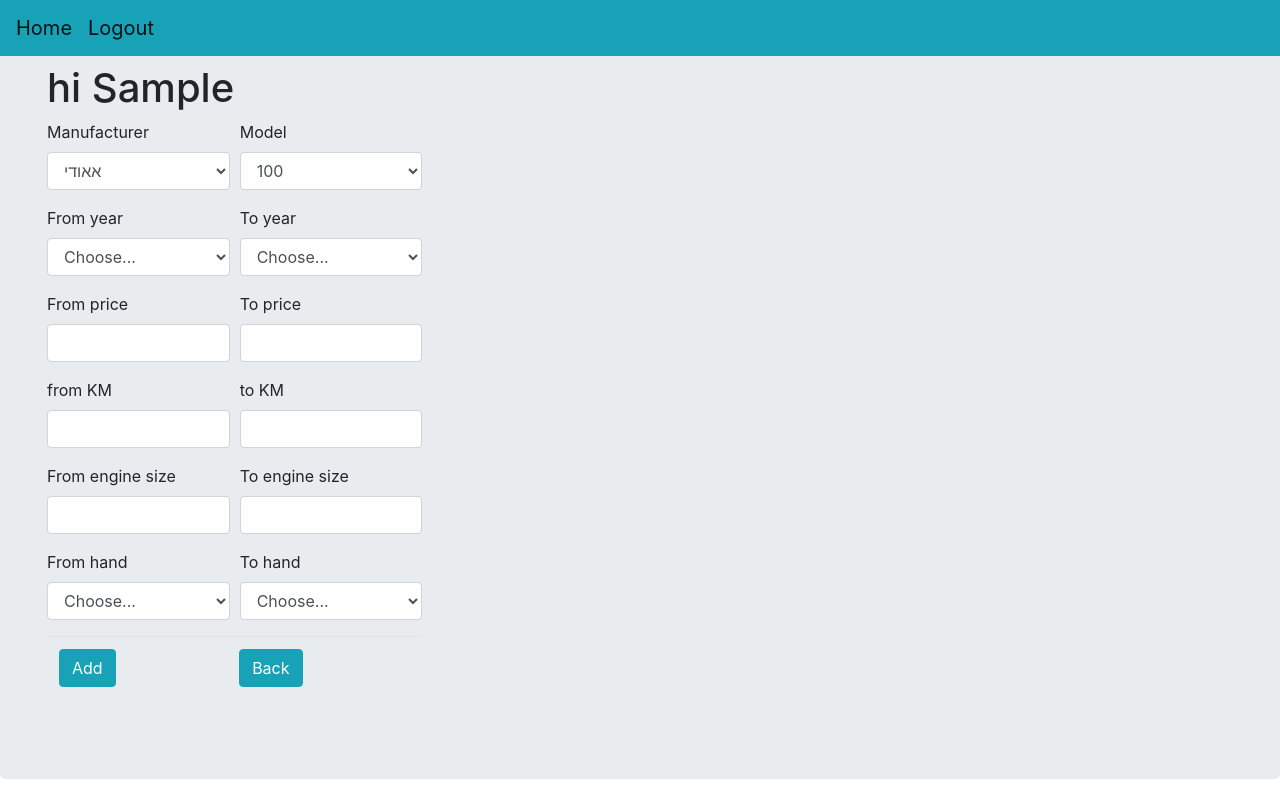
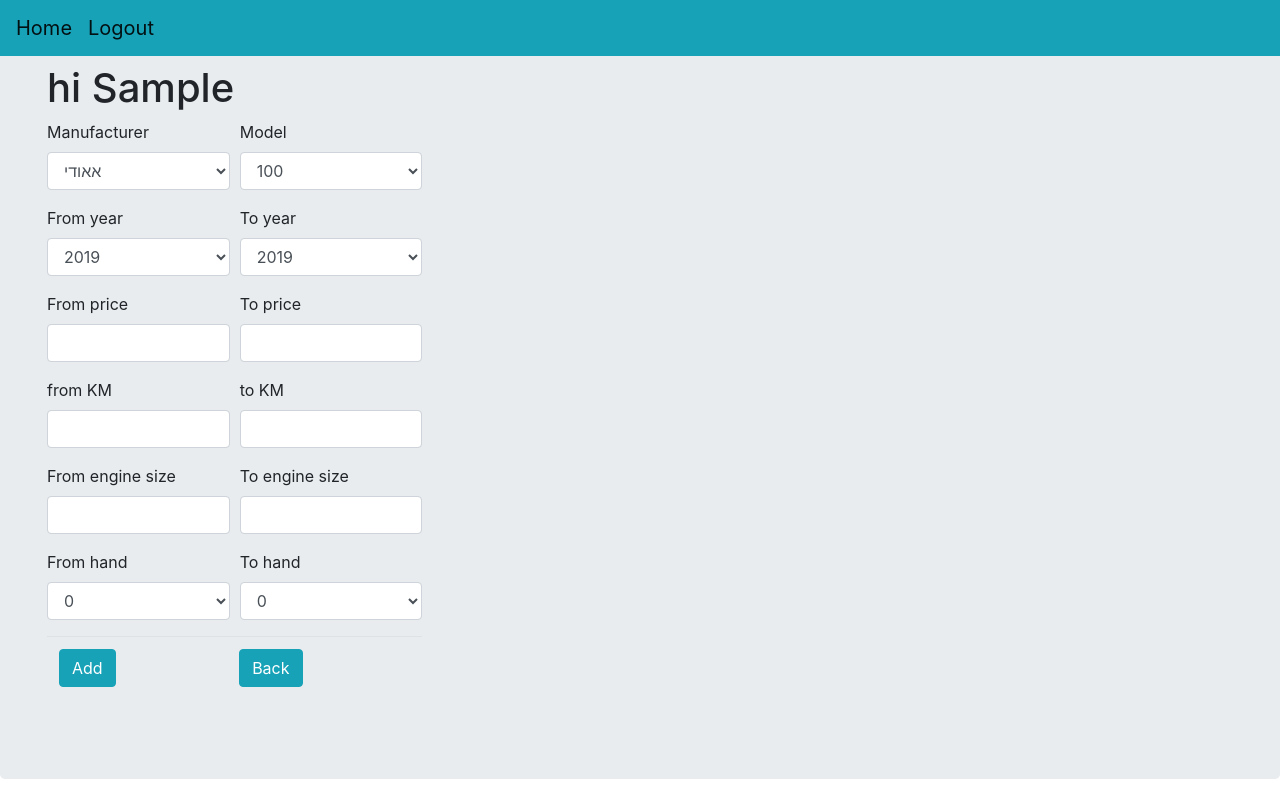
Before and after one commit to emilgelman/cartracker-frontend, a React app: page /add in a window 1280 px wide. Built offline with nearby package versions, Linux system fonts and the light colour scheme; sample sign-in values are in the browser's storage.

Commit message:
add alert page initial setup

```diff
--- a/src/AddAlert/AddAlert.jsx
+++ b/src/AddAlert/AddAlert.jsx
@@ -4,6 +4,25 @@ import modelData from '../Lib/models';
 import {alertActions, userActions} from '../_actions';
 import { Form, Button, Col, Table } from 'react-bootstrap';
 import {Link} from "react-router-dom";
+
+const years = () => {
+    let result = [];
+    for (let i=new Date().getFullYear();i>1970;i--)
+    {
+        result.push(i);
+    }
+    return result;
+};
+
+const hands = () => {
+    let result = [];
+    for (let i=0;i<5;i++)
+    {
+        result.push(i);
+    }
+    return result;
+};
+
 class AddAlert extends React.Component {
     constructor(props)
     {
@@ -23,6 +42,7 @@ class AddAlert extends React.Component {
     updateModels(id) {
         this.props.updateModels(modelData, id);
     }
+
 
 
     render() {
@@ -63,16 +83,14 @@ class AddAlert extends React.Component {
                         <Form.Group as={Col} controlId="formYearFrom">
                             <Form.Label>From year</Form.Label>
                             <Form.Control as="select">
-                                <option>Choose...</option>
-                                <option>...</option>
+                                {years().map(y => <option key={y}>{y}</option>)}
                             </Form.Control>
                         </Form.Group>
 
                         <Form.Group as={Col} controlId="formYearTo">
                             <Form.Label>To year</Form.Label>
                             <Form.Control as="select">
-                                <option>Choose...</option>
-                                <option>...</option>
+                                {years().map(y => <option key={y}>{y}</option>)}
                             </Form.Control>
                         </Form.Group>
                     </Form.Row>
@@ -120,19 +138,17 @@ class AddAlert extends React.Component {
                     </Form.Row>
 
                     <Form.Row>
-                        <Form.Group as={Col} controlId="formYearFrom">
+                        <Form.Group as={Col} controlId="fromHand">
                             <Form.Label>From hand</Form.Label>
                             <Form.Control as="select">
-                                <option>Choose...</option>
-                                <option>...</option>
+                                {hands().map(h => <option key={h}>{h}</option>)}
                             </Form.Control>
                         </Form.Group>
 
-                        <Form.Group as={Col} controlId="formYearTo">
+                        <Form.Group as={Col} controlId="toHand">
                             <Form.Label>To hand</Form.Label>
                             <Form.Control as="select">
-                                <option>Choose...</option>
-                                <option>...</option>
+                                {hands().map(h => <option key={h}>{h}</option>)}
                             </Form.Control>
                         </Form.Group>
                     </Form.Row>
```
